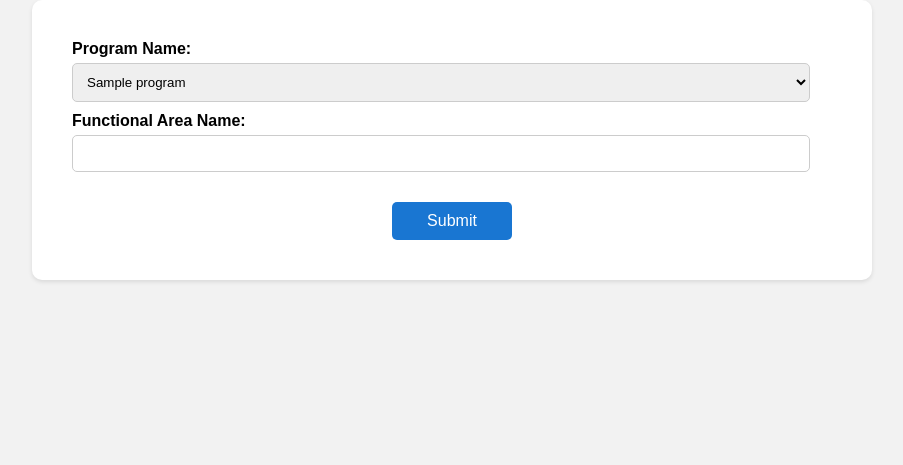
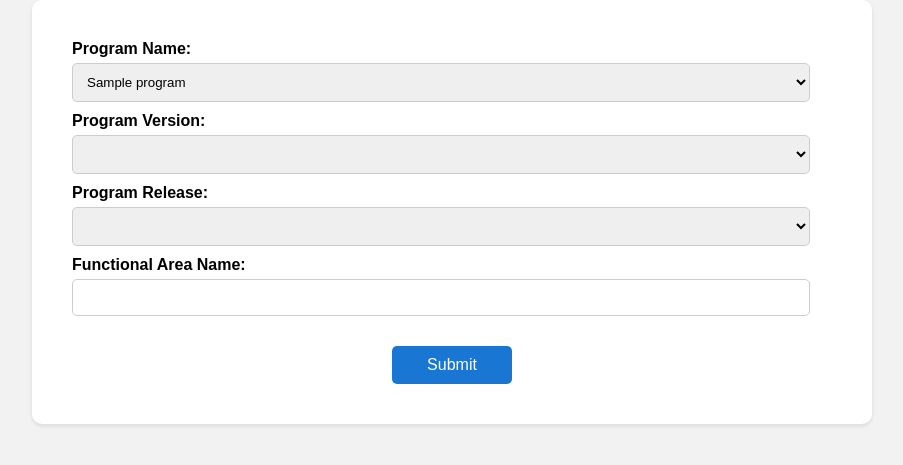
Before and after one commit to hetvi-11/bughound, a Flask app: page /addfuncarea in a window 1280 px wide. Shown: the part 168-633 px from the top of the page, without its empty margins (188-1091 px from the left). Run offline with Flask 3, Linux system fonts and the light colour scheme; the visitor is signed in with stand-in values (Sample User, id 1); tables that the repository leaves empty or names only in its code hold one stand-in row (values such as "Sample post"); lists and menus that the app fills with data are empty.

Commit message:
add areas done

```diff
--- a/app.py
+++ b/app.py
@@ -3,7 +3,7 @@ import mysql.connector
 from flask import Flask, render_template, request, redirect, url_for, flash, session
 from datetime import date
 from werkzeug.utils import secure_filename
-
+from flask import jsonify
 
 app = Flask(__name__)
 app.secret_key = 'secret'
@@ -167,7 +167,7 @@ def addfuncarea(area_id):
         return submit_or_update_area(request.form, area_id)
 
     area = None if area_id is None else get_area_details(cursor, area_id)
-    cursor.execute("SELECT program_id, program_name FROM program")
+    cursor.execute("SELECT MIN(program_id) as program_id, program_name FROM program GROUP BY program_name ORDER BY program_name")
     programs = cursor.fetchall()
     cursor.close()
     conn.close()
@@ -225,7 +225,6 @@ def submit_or_update_report(form, bug_id=None):
     conn = mysql.connector.connect(**db_config)
     cursor = conn.cursor()
 
-    # Prepare data fields
     date_resolved = form.get('resolved-date') or None
     report_date = form.get('report-date') or datetime.date.today().isoformat()
     area_id = form.get('area') or None
@@ -254,7 +253,6 @@ def submit_or_update_report(form, bug_id=None):
         flash('Report submitted successfully!' if bug_id is None else 'Report updated successfully!')
         bug_id = cursor.lastrowid
     else:
-        # Update existing bug report
         data.append(bug_id)
         sql = """UPDATE `bug-report` SET program_id=%s, bug_type=%s, severity=%s, problem_summary=%s, description=%s,
                  reproducible=%s, suggested_fix=%s, reported_by=%s, date_created=%s, status=%s, assigned_user=%s, comments=%s,
@@ -262,13 +260,12 @@ def submit_or_update_report(form, bug_id=None):
         cursor.execute(sql, data)
         flash('Report submitted successfully!' if bug_id is None else 'Report updated successfully!')
 
-    # Handle attachments if present
     if 'attachments' in request.files:
         files = request.files.getlist('attachments')
         for file in files:
             if file and allowed_file(file.filename):
                 filename = secure_filename(file.filename)
-                file_data = file.read()  # Read the file binary data
+                file_data = file.read()
 
                 d = [bug_id, filename, file_data]
                 print(d)
@@ -285,7 +282,6 @@ def submit_or_update_report(form, bug_id=None):
     conn.commit()
     cursor.close()
     conn.close()
-
 
     return redirect(url_for('home'))
 
@@ -309,7 +305,60 @@ def get_area_details(cursor, area_id):
 
 def get_program_details(cursor, program_id):
     cursor.execute("SELECT * FROM program WHERE program_id = %s", (program_id,))
-    return cursor.fetchone()
+    program = cursor.fetchone()
+    if program:
+        data = {
+            "program_name": program['program_name'],
+            "versions": [program['version']],
+            "releases": [program['releaseversion']]
+        }
+    else:
+        data = {
+            "program_name": None,
+            "versions": [],
+            "releases": []
+        }
+    return data
+
+@app.route('/get-program-details/<int:program_id>')
+def fetch_program_details(program_id):
+    conn = mysql.connector.connect(**db_config)
+    cursor = conn.cursor(dictionary=True)
+
+    data = get_program_details(cursor, program_id)
+
+    cursor.close()
+    conn.close()
+
+    if data['program_name'] is None:
+        return jsonify({}), 404  # Return an empty response with a 404 status if no program is found
+
+    return jsonify(data), 200  # Return the data as JSON with a 200 OK status
+
+@app.route('/get-program-details-by-name/<program_name>')
+def fetch_program_details_by_name(program_name):
+    conn = mysql.connector.connect(**db_config)
+    cursor = conn.cursor(dictionary=True)
+
+    try:
+        cursor.execute("SELECT version, releaseversion FROM program WHERE program_name = %s", (program_name,))
+        results = cursor.fetchall()
+        if results:
+            data = {
+                "versions": [result['version'] for result in results],
+                "releases": [result['releaseversion'] for result in results]
+            }
+        else:
+            data = {"versions": [], "releases": []}
+    finally:
+        cursor.close()
+        conn.close()
+
+    if not results:
+        return jsonify({}), 404  # Return an empty response with a 404 status if no data is found
+
+    return jsonify(data), 200
+
 
 def get_user_details(cursor, user_id):
     cursor.execute("SELECT * FROM users WHERE user_id = %s", (user_id,))
@@ -448,25 +497,64 @@ def submit_or_update_program(form, program_id=None):
     flash('Program added successfully!' if program_id is None else 'Program updated successfully!')
     return redirect(url_for('program'))
 
-
 def submit_or_update_area(form, area_id=None):
     conn = mysql.connector.connect(**db_config)
-    cursor = conn.cursor()
-    data = (
-        form.get('program'), form.get('functional-area')
-    )
+    cursor = conn.cursor(dictionary=True)
+
+    program_name = form.get('program')
+    version = form.get('program-version')
+    releaseversion = form.get('program-release')
+    cursor.execute("SELECT program_id FROM program WHERE program_name = %s AND version=%s AND releaseversion=%s", (program_name,version, releaseversion))
+    program = cursor.fetchone()
+
+    # Check if the program was found
+    if program is None:
+        flash('Program not found.')
+        return redirect(url_for('functional_area'))
+
+    # Prepare data for the functional-area query
+    program_id = program['program_id']
+    functional_area_name = form.get('functional-area')
+    data = (program_id, functional_area_name)
+
+    # Decide if it's an insert or update operation based on area_id
     if area_id is None:
         sql = """INSERT INTO `functional-area` (program_id, name)
                  VALUES (%s, %s)"""
     else:
         sql = """UPDATE `functional-area` SET program_id=%s, name=%s WHERE area_id=%s"""
         data += (area_id,)
+
+    # Execute the query and commit changes
     cursor.execute(sql, data)
     conn.commit()
+
+    # Clean up: close cursor and connection
     cursor.close()
     conn.close()
+
+    # Provide user feedback
     flash('Functional area submitted successfully!' if area_id is None else 'Functional area updated successfully!')
     return redirect(url_for('functional_area'))
+
+# def submit_or_update_area(form, area_id=None):
+#     conn = mysql.connector.connect(**db_config)
+#     cursor = conn.cursor()
+#     data = (
+#         form.get('program'), form.get('functional-area')
+#     )
+#     if area_id is None:
+#         sql = """INSERT INTO `functional-area` (program_id, name)
+#                  VALUES (%s, %s)"""
+#     else:
+#         sql = """UPDATE `functional-area` SET program_id=%s, name=%s WHERE area_id=%s"""
+#         data += (area_id,)
+#     cursor.execute(sql, data)
+#     conn.commit()
+#     cursor.close()
+#     conn.close()
+#     flash('Functional area submitted successfully!' if area_id is None else 'Functional area updated successfully!')
+#     return redirect(url_for('functional_area'))
 
 @app.route('/user/<int:user_id>', methods=['POST'])
 def delete_user(user_id):
@@ -598,7 +686,6 @@ def search_reports():
 
 @app.route('/search', methods=['POST'])
 def search_reports_result():
-
     report_types = [
         ('bug', 'Coding Error'),
         ('issue', 'Design Issue'),
@@ -653,7 +740,6 @@ def search_reports_result():
         query += " AND area_id = %s"
         params = params + (functional_area,)
 
-
     if assigned_to:
             query += " AND assigned_user = %s"
             params = params + (assigned_to,)
@@ -682,9 +768,6 @@ def search_reports_result():
             query += " AND reported_by = %s"
             params = params + (resolved_by,)
 
-
-
-
     print(params)
     cursor.execute(query, params )
 
@@ -694,6 +777,5 @@ def search_reports_result():
 
     return render_template('search_results.html', user_name=session.get('user_name'),second_results=second_results, report_types=report_types, severity_levels=severity_levels)
 
-
 if __name__ == '__main__':
     app.run(debug=True)
--- /dev/null
+++ b/static/js/updateProgramDetails.js
@@ -0,0 +1,32 @@
+function updateProgramDetails() {
+  const programName = document.getElementById("program").value;
+  const encodedProgramName = encodeURIComponent(programName);
+  fetch(`/get-program-details-by-name/${encodedProgramName}`)
+    .then((response) => {
+      if (response.ok) {
+        return response.json();
+      } else {
+        throw new Error("Failed to fetch data");
+      }
+    })
+    .then((data) => {
+      const versionSelect = document.getElementById("program-version");
+      const releaseSelect = document.getElementById("program-release");
+
+      versionSelect.innerHTML = "";
+      releaseSelect.innerHTML = "";
+
+      if (data.versions) {
+        data.versions.forEach((version) => {
+          versionSelect.appendChild(new Option(version, version));
+        });
+      }
+
+      if (data.releases) {
+        data.releases.forEach((release) => {
+          releaseSelect.appendChild(new Option(release, release));
+        });
+      }
+    })
+    .catch((error) => console.error("Error:", error));
+}
--- a/templates/add_functionalarea.html
+++ b/templates/add_functionalarea.html
@@ -6,6 +6,7 @@
     <title>
       {% if area %}Edit Functional Area{% else %}Add Functional Area{% endif %}
     </title>
+
     <style>
       body {
         font-family: Arial, sans-serif;
@@ -132,13 +133,21 @@
             <div class="form-group">
 
                   <label for="program">Program Name:</label>
-                  <select id="program" name="program" required>
+                  <select id="program" name="program" required onchange="updateProgramDetails()">
                       {% for program in programs %}
-                    <option value="{{ program['program_id'] }}" {% if area and area.program_id == program['program_id'] %}selected{% endif %}>
+                      <option value="{{ program['program_name'] }}" {% if area and area.program_name == program['program_name'] %}selected{% endif %}>
                           {{ program['program_name'] }}
                       </option>
                       {% endfor %}
                   </select>
+            </div>
+            <div class="form-group">
+                <label for="program-version">Program Version:</label>
+                <select id="program-version" name="program-version" required></select>
+            </div>
+            <div class="form-group">
+                <label for="program-release">Program Release:</label>
+                <select id="program-release" name="program-release" required></select>
             </div>
             <div class="form-group">
               <label for="functional-area">Functional Area Name:</label>
@@ -155,11 +164,11 @@
     </div>
 
   </body>
+  <script src="/static/js/updateProgramDetails.js"></script>
     <script>
     function logoutAction() {
         window.location.href = "{{ url_for('index') }}";
     }
-
     function homeAction() {
         window.location.href = "{{ url_for('home') }}";
     }
```
Lines whose indentation alone changed are shown as unchanged.
